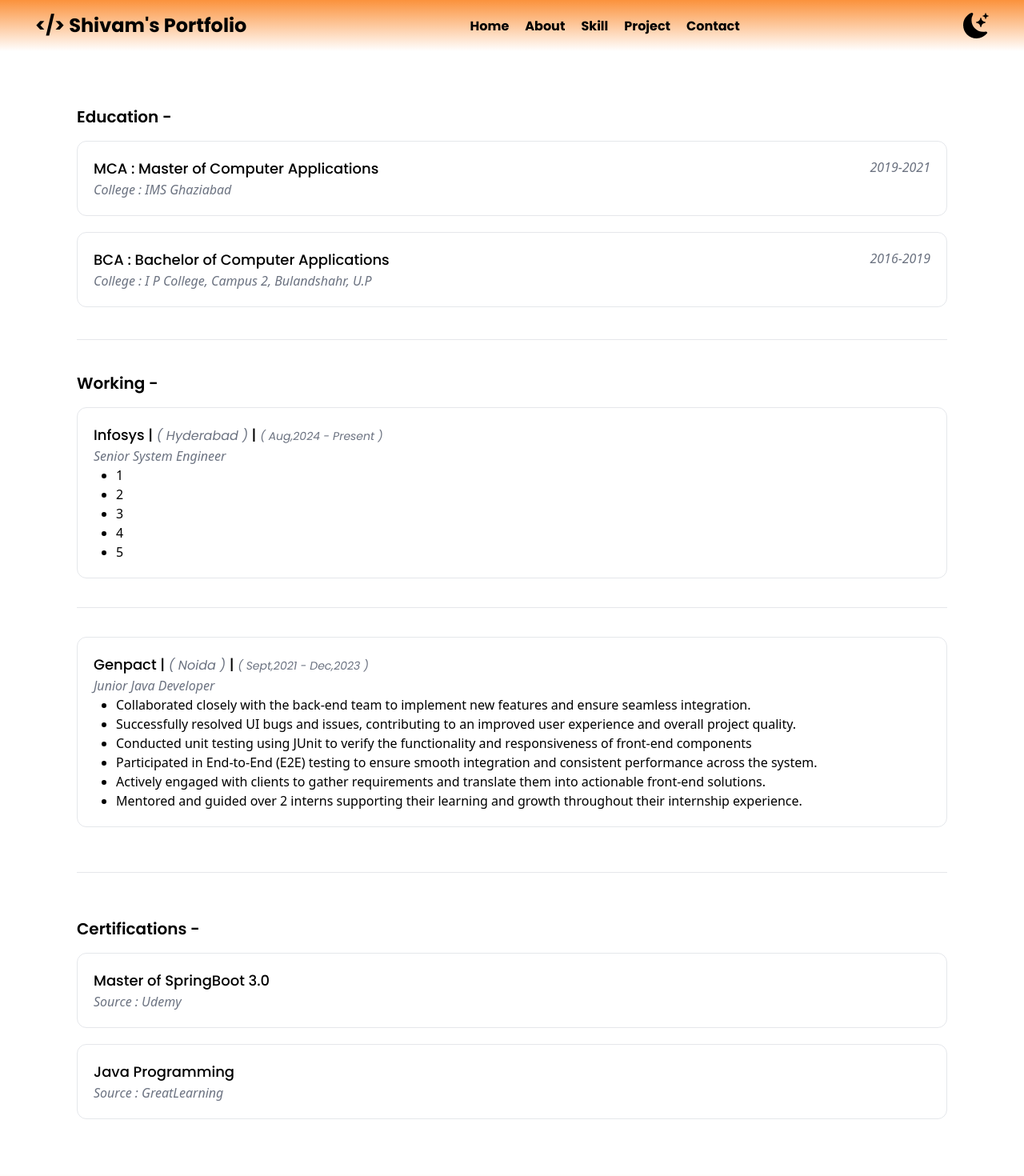
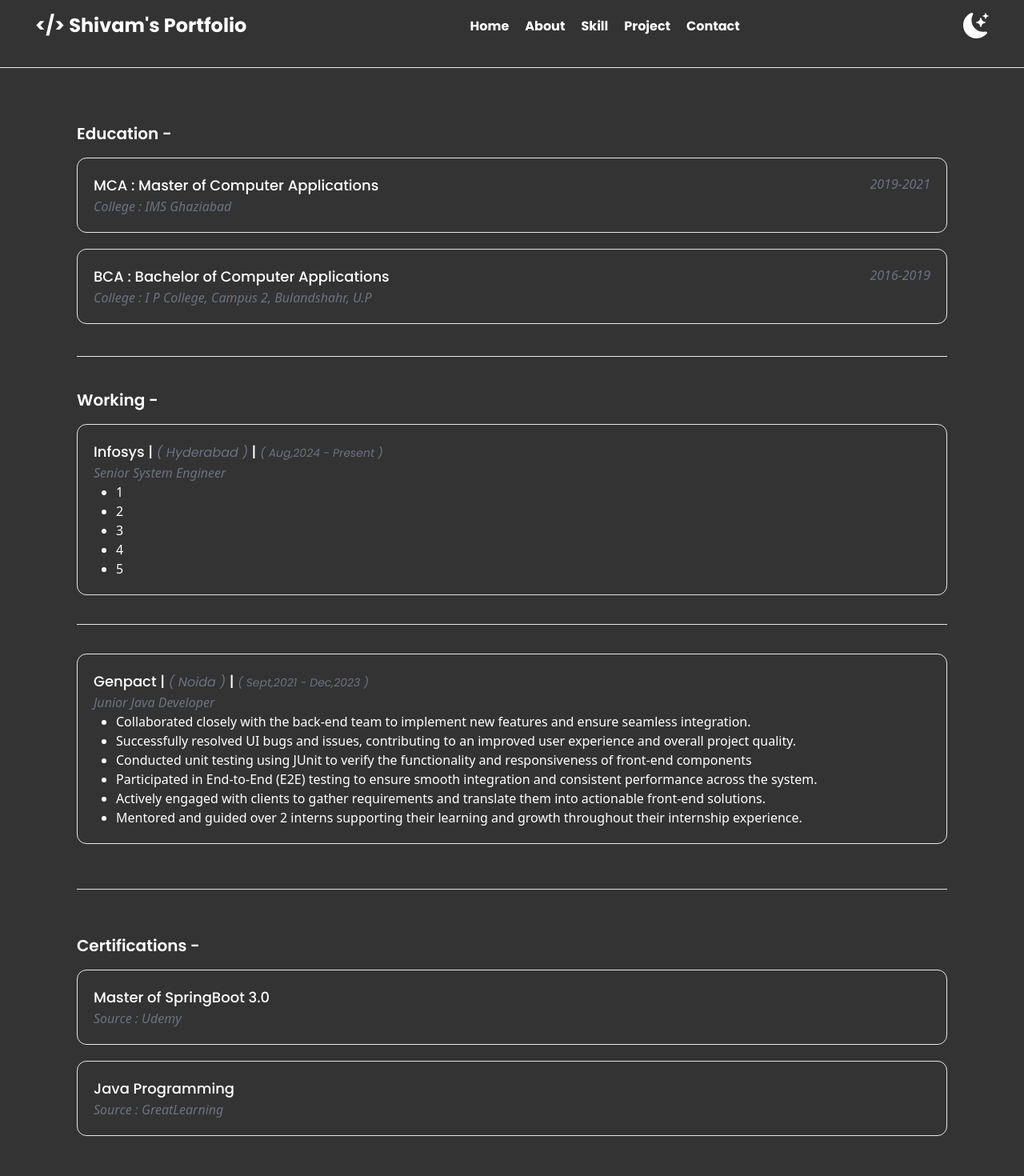
Before and after one commit to ShivamVashishthaa/Js-01-Portfolio, a React (Vite) app: page /about in a window 1280 px wide. Shown: the top 1470 px of the page at 80% size. Built offline with nearby package versions, Linux system fonts and the light colour scheme; a web font is replaced by a local one.

Commit message:
dark-mode-added

```diff
--- a/src/Components/Body/About.jsx
+++ b/src/Components/Body/About.jsx
@@ -5,14 +5,14 @@ function About() {
         <section className='flex flex-col gap-5 px-5 min-h-full md:px-16 lg:px-24 lg:py-12 '>
             <div className='' >
                 <h2 className='font-semibold text-xl mb-4'>Education -</h2>
-                <div className='border rounded-xl p-5 hover:bg-orange-50 hover:scale-[1.01] transition-all ease-linear duration-100 md:flex md:justify-between'>
+                <div className='hover-change border rounded-xl p-5 hover:bg-orange-50 hover:scale-[1.01] transition-all ease-linear duration-100 md:flex md:justify-between'>
                     <div>
                         <h3 className='font-medium text-lg'>MCA : Master of Computer Applications</h3>
                         <em className='text-gray-500'>College : IMS Ghaziabad</em>
                     </div>
                     <em className='text-gray-500'>2019-2021</em>
                 </div>
-                <div className='border rounded-xl p-5 hover:bg-orange-50 hover:scale-[1.01] transition-all ease-linear duration-100 mt-5 md:flex md:justify-between'>
+                <div className='hover-change border rounded-xl p-5 hover:bg-orange-50 hover:scale-[1.01] transition-all ease-linear duration-100 mt-5 md:flex md:justify-between'>
                     <div>
                         <h3 className='font-medium text-lg'>BCA : Bachelor of Computer Applications</h3>
                         <em className='text-gray-500'>College : I P College, Campus 2, Bulandshahr, U.P
@@ -24,7 +24,7 @@ function About() {
             <hr className='my-5' />
             <div>
                 <h2 className='font-semibold text-xl mb-4'>Working -</h2>
-                <div className='border rounded-xl p-5 hover:bg-orange-50 hover:scale-[1.01] transition-all ease-linear duration-100' >
+                <div className='hover-change border rounded-xl p-5 hover:bg-orange-50 hover:scale-[1.01] transition-all ease-linear duration-100' >
                     <h3 className='font-medium text-lg'>Infosys | <em className='text-gray-500 text-base font-normal'>	&#40; Hyderabad &#41;</em> | <em className='text-gray-500 text-sm font-normal'> &#40; Aug,2024 - Present &#41;</em></h3>
                     <em className='text-gray-500'>Senior System Engineer</em>
 
@@ -37,7 +37,7 @@ function About() {
                     </ul>
                 </div>
                 <hr className='my-9' />
-                <div className='border rounded-xl p-5 hover:bg-orange-50 hover:scale-[1.01] transition-all ease-linear duration-100' >
+                <div className='hover-change border rounded-xl p-5 hover:bg-orange-50 hover:scale-[1.01] transition-all ease-linear duration-100' >
                     <h3 className='font-medium text-lg'>Genpact | <em className='text-gray-500 text-base font-normal'>	&#40; Noida &#41;</em> | <em className='text-gray-500 text-sm font-normal'> &#40; Sept,2021 - Dec,2023 &#41;</em></h3>
                     <i className='text-gray-500'>Junior Java Developer</i>
                     <ul className='list-disc pl-7'>
@@ -66,11 +66,11 @@ function About() {
             <hr className='my-9' />
             <div>
                 <h2 className='font-semibold text-xl mb-4'>Certifications -</h2>
-                <div className='border rounded-xl p-5 hover:bg-orange-50 hover:scale-[1.01] transition-all ease-linear duration-100'>
+                <div className='hover-change border rounded-xl p-5 hover:bg-orange-50 hover:scale-[1.01] transition-all ease-linear duration-100'>
                     <h3 className='font-medium text-lg'><a href="">Master of SpringBoot 3.0</a></h3>
                     <i className='text-gray-500'>Source : Udemy</i>
                 </div>
-                <div className='mt-5 border rounded-xl p-5 hover:bg-orange-50 hover:scale-[1.01] transition-all ease-linear duration-100'>
+                <div className='hover-change mt-5 border rounded-xl p-5 hover:bg-orange-50 hover:scale-[1.01] transition-all ease-linear duration-100'>
                     <h3 className='font-medium text-lg'><a href="">Java Programming</a></h3>
                     <i className='text-gray-500'>Source : GreatLearning
                     </i>
--- a/src/Components/Body/Hero_Section.jsx
+++ b/src/Components/Body/Hero_Section.jsx
@@ -33,7 +33,7 @@ function Hero_Section() {
         <p className='leading-7 tracking-wide mt-2 md:text-xl overflow-y-auto'>
           A Full Stack Java Developer, Skilled in both front-end and back-end development, proficient in Java, Spring, SpringBoot and related frameworks. Can design, develop, and maintain complex web applications, ensuring seamless user experiences and robust server-side functionality. Expertise includes database management, RESTful APIs, and agile methodologies for delivering scalable solutions.
         </p>
-        <Link to="https://drive.google.com/uc?export=download&id=1JMmrvXsObBEPZ-NWPcsLMyassgB7UsNZ" className='inline-block bg-orange-400 rounded p-2 text-white hover:shadow-[0_0px_15px_2px_rgb(251,146,60)] hover:scale-110 transition-all duration-150 ease-linear  mt-4' >Download CV</Link>
+        <Link to="https://drive.google.com/uc?export=download&id=1JMmrvXsObBEPZ-NWPcsLMyassgB7UsNZ" className='inline-block rounded p-2 hover:shadow-[0_0px_15px_2px_rgb(251,146,60)] hover:scale-110 transition-all duration-150 ease-linear  mt-4 btn-cv' >Download CV</Link>
       </div>
       <div className='order-1 rounded-full w-52 h-auto md:w-72 lg:order-2'>
         <figure >
--- a/src/Components/Header/Header.jsx
+++ b/src/Components/Header/Header.jsx
@@ -1,28 +1,129 @@
-import React from 'react'
-import { Link } from 'react-router-dom'
+import React, { useEffect, useState } from "react";
+import { Link } from "react-router-dom";
 
 function Header() {
+  const [theme, setTheme] = useState(false);
+
+  useEffect(() => {
+    console.log(theme);
+    console.log(document.querySelector('#header'));
+
+
+
+    if (theme) {
+      console.log("use effect true");
+      document.querySelector("#root").classList.add("light-mode");
+      document.querySelector("#header").classList.add("light-mode--header");
+      document.querySelector("#root").classList.remove("dark-mode");
+      document.querySelector("#header").classList.remove("dark-mode");
+      document.querySelector("#footer").classList.remove("dark-mode");
+      document.querySelector("#switch").style.color="black";
+    } else {
+      console.log("use effect false");
+      document.querySelector("#root").classList.add("dark-mode");
+      document.querySelector("#header").classList.add("dark-mode");
+      document.querySelector("#footer").classList.add("dark-mode");
+      document.querySelector("#root").classList.remove("light-mode");
+      document.querySelector("#header").classList.remove("light-mode--header");
+      document.querySelector("#switch").style.color="white";
+    }
+  }, [theme]);
+
+  const themeChange = () => {
+    if (theme) {
+      setTheme(false);
+      console.log("else theme change false");
+    } else {
+      setTheme(true);
+      console.log("if theme change true");
+    }
+  };
+
   return (
-    <header className='flex justify-between items-center bg-gradient-to-b from-orange-400 to-white  px-4 lg:px-11 py-4'>
-      <div className='lg:hidden'>
-        <svg className='w-4 h-auto md:w-6' xmlns="http://www.w3.org/2000/svg" fill="" viewBox="0 0 448 512"><path d="M0 96C0 78.3 14.3 64 32 64l384 0c17.7 0 32 14.3 32 32s-14.3 32-32 32L32 128C14.3 128 0 113.7 0 96zM0 256c0-17.7 14.3-32 32-32l384 0c17.7 0 32 14.3 32 32s-14.3 32-32 32L32 288c-17.7 0-32-14.3-32-32zM448 416c0 17.7-14.3 32-32 32L32 448c-17.7 0-32-14.3-32-32s14.3-32 32-32l384 0c17.7 0 32 14.3 32 32z" /></svg>
+    <>
+    <header className="flex justify-between items-center px-4 lg:px-11 py-4" id="header">
+      <div className="lg:hidden">
+        <svg
+          className="w-4 h-auto md:w-6"
+          xmlns="http://www.w3.org/2000/svg"
+          fill=""
+          viewBox="0 0 448 512"
+        >
+          <path d="M0 96C0 78.3 14.3 64 32 64l384 0c17.7 0 32 14.3 32 32s-14.3 32-32 32L32 128C14.3 128 0 113.7 0 96zM0 256c0-17.7 14.3-32 32-32l384 0c17.7 0 32 14.3 32 32s-14.3 32-32 32L32 288c-17.7 0-32-14.3-32-32zM448 416c0 17.7-14.3 32-32 32L32 448c-17.7 0-32-14.3-32-32s14.3-32 32-32l384 0c17.7 0 32 14.3 32 32z" />
+        </svg>
       </div>
-      <div className=''><Link className='font-bold text-xl md:text-2xl' to="/">&lt;/&gt; Shivam's Portfolio</Link></div>
-      <nav className='hidden lg:block text-base font-bold'>
-        <ul className='flex gap-5'>
-          <li className='' ><Link className='inline-block hover:scale-105 hover:text-orange-950' to="/">Home</Link></li>
-          <li className='' ><Link className='inline-block hover:scale-105 hover:text-orange-950' to="about">About</Link></li>
-          <li className='' ><Link className='inline-block hover:scale-105 hover:text-orange-950' to="skills">Skill</Link></li>
-          <li className='' ><Link className='inline-block hover:scale-105 hover:text-orange-950' to="project">Project</Link></li>
-          <li className='' ><Link className='inline-block hover:scale-105 hover:text-orange-950' to="contact">Contact</Link></li>
+      <div className="">
+        <Link className="font-bold text-xl md:text-2xl" to="/">
+          &lt;/&gt; Shivam's Portfolio
+        </Link>
+      </div>
+      <nav className="hidden lg:block text-base font-bold">
+        <ul className="flex gap-5">
+          <li className="hover:underline hover:underline-offset-4 decoration-2">
+            <Link
+              className="inline-block hover:scale-105 "
+              to="/"
+            >
+              Home
+            </Link>
+          </li>
+          <li className="hover:underline hover:underline-offset-4 decoration-2">
+            <Link
+              className="inline-block hover:scale-105 "
+              to="about"
+            >
+              About
+            </Link>
+          </li>
+          <li className="hover:underline hover:underline-offset-4 decoration-2">
+            <Link
+              className="inline-block hover:scale-105 "
+              to="skills"
+            >
+              Skill
+            </Link>
+          </li>
+          <li className="hover:underline hover:underline-offset-4 decoration-2">
+            <Link
+              className="inline-block hover:scale-105 "
+              to="project"
+            >
+              Project
+            </Link>
+          </li>
+          <li className=" hover:underline hover:underline-offset-4 decoration-2 ">
+            <Link
+              className="inline-block hover:scale-105 "
+              to="contact"
+            >
+              Contact
+            </Link>
+          </li>
         </ul>
       </nav>
-      <div className=''>
-        <input type="checkbox" id='mode' hidden />
-        <label htmlFor="mode"><svg stroke="" fill="" stroke-width="0" viewBox="0 0 16 16" className="h-auto w-5 transition-all linear duration-200 ease-linear hover:scale-150 hover:rotate-[360deg] inline-block  md:w-8 " height="28" width="28" xmlns="http://www.w3.org/2000/svg"><path d="M6 .278a.768.768 0 0 1 .08.858 7.208 7.208 0 0 0-.878 3.46c0 4.021 3.278 7.277 7.318 7.277.527 0 1.04-.055 1.533-.16a.787.787 0 0 1 .81.316.733.733 0 0 1-.031.893A8.349 8.349 0 0 1 8.344 16C3.734 16 0 12.286 0 7.71 0 4.266 2.114 1.312 5.124.06A.752.752 0 0 1 6 .278z"></path><path d="M10.794 3.148a.217.217 0 0 1 .412 0l.387 1.162c.173.518.579.924 1.097 1.097l1.162.387a.217.217 0 0 1 0 .412l-1.162.387a1.734 1.734 0 0 0-1.097 1.097l-.387 1.162a.217.217 0 0 1-.412 0l-.387-1.162A1.734 1.734 0 0 0 9.31 6.593l-1.162-.387a.217.217 0 0 1 0-.412l1.162-.387a1.734 1.734 0 0 0 1.097-1.097l.387-1.162zM13.863.099a.145.145 0 0 1 .274 0l.258.774c.115.346.386.617.732.732l.774.258a.145.145 0 0 1 0 .274l-.774.258a1.156 1.156 0 0 0-.732.732l-.258.774a.145.145 0 0 1-.274 0l-.258-.774a1.156 1.156 0 0 0-.732-.732l-.774-.258a.145.145 0 0 1 0-.274l.774-.258c.346-.115.617-.386.732-.732L13.863.1z"></path></svg></label>
+      <div className="">
+        <input type="checkbox" id="mode" hidden onChange={themeChange} />
+        <label htmlFor="mode">
+          <svg
+            stroke="currentColor"
+            fill="currentColor"
+            stroke-width="0"
+            viewBox="0 0 16 16"
+            className="h-auto w-5 transition-all linear duration-200 ease-linear hover:scale-150 hover:rotate-[360deg] inline-block  md:w-8 "
+            id="switch"
+            height="28"
+            width="28"
+            xmlns="http://www.w3.org/2000/svg"
+          >
+            <path d="M6 .278a.768.768 0 0 1 .08.858 7.208 7.208 0 0 0-.878 3.46c0 4.021 3.278 7.277 7.318 7.277.527 0 1.04-.055 1.533-.16a.787.787 0 0 1 .81.316.733.733 0 0 1-.031.893A8.349 8.349 0 0 1 8.344 16C3.734 16 0 12.286 0 7.71 0 4.266 2.114 1.312 5.124.06A.752.752 0 0 1 6 .278z"></path>
+            <path d="M10.794 3.148a.217.217 0 0 1 .412 0l.387 1.162c.173.518.579.924 1.097 1.097l1.162.387a.217.217 0 0 1 0 .412l-1.162.387a1.734 1.734 0 0 0-1.097 1.097l-.387 1.162a.217.217 0 0 1-.412 0l-.387-1.162A1.734 1.734 0 0 0 9.31 6.593l-1.162-.387a.217.217 0 0 1 0-.412l1.162-.387a1.734 1.734 0 0 0 1.097-1.097l.387-1.162zM13.863.099a.145.145 0 0 1 .274 0l.258.774c.115.346.386.617.732.732l.774.258a.145.145 0 0 1 0 .274l-.774.258a1.156 1.156 0 0 0-.732.732l-.258.774a.145.145 0 0 1-.274 0l-.258-.774a1.156 1.156 0 0 0-.732-.732l-.774-.258a.145.145 0 0 1 0-.274l.774-.258c.346-.115.617-.386.732-.732L13.863.1z"></path>
+          </svg>
+        </label>
       </div>
     </header>
-  )
+    {!theme && <hr/>}
+    </>
+  );
 }
 
-export default Header
+export default Header;
--- a/src/index.css
+++ b/src/index.css
@@ -7,6 +7,48 @@
 @tailwind base;
 @tailwind components;
 @tailwind utilities;
+
+:root {
+    --primary-color: #fff;
+    --secondary-color: #333;
+    --orange-color: #fb923c;
+}
+
+:root .dark-mode {
+    --primary-color: #333;
+    --secondary-color: #fff;
+}
+
+.dark-mode {
+    background-image: linear-gradient(to bottom, var(--primary-color), var(--primary-color));
+    color: var(--secondary-color);
+
+    & .btn-cv {
+        color: var(--secondary-color);
+        border: 1px solid white;
+    }
+
+    & .hover-change:hover {
+        background-color: var(--primary-color);
+    }
+}
+
+.light-mode {
+    & .light-mode--header {
+        background-image: linear-gradient(to bottom, var(--orange-color), var(--primary-color));
+    }
+
+    & .btn-cv {
+        color: var(--orange-color);
+        background-color: var(--orange-color);
+        color: white;
+    }
+
+    & .hover-change:hover {
+        background-color: rgb(255 247 237);
+    }
+}
+
 
 * {
     margin: 0;
@@ -24,3 +66,7 @@ h5,
 h6 {
     font-family: 'Poppins'
 }
+
+.header {
+    height: 100vh;
+}
--- a/src/main.jsx
+++ b/src/main.jsx
@@ -1,7 +1,7 @@
 import { StrictMode } from 'react'
 import { createRoot } from 'react-dom/client'
 import App from './App.jsx'
-import './index.css'
+import "./index.css";
 import { createBrowserRouter, createRoutesFromElements, Route, RouterProvider } from 'react-router-dom'
 import Hero_Section from './Components/Body/Hero_Section.jsx'
 import About from './Components/Body/About.jsx'
```
Also changed, not shown: src/Components/Body/Projects.jsx (+6 -6 lines), src/Components/Body/Skills.jsx (+4 -4 lines), src/Components/Footer/Footer.jsx (+8 -5 lines).
